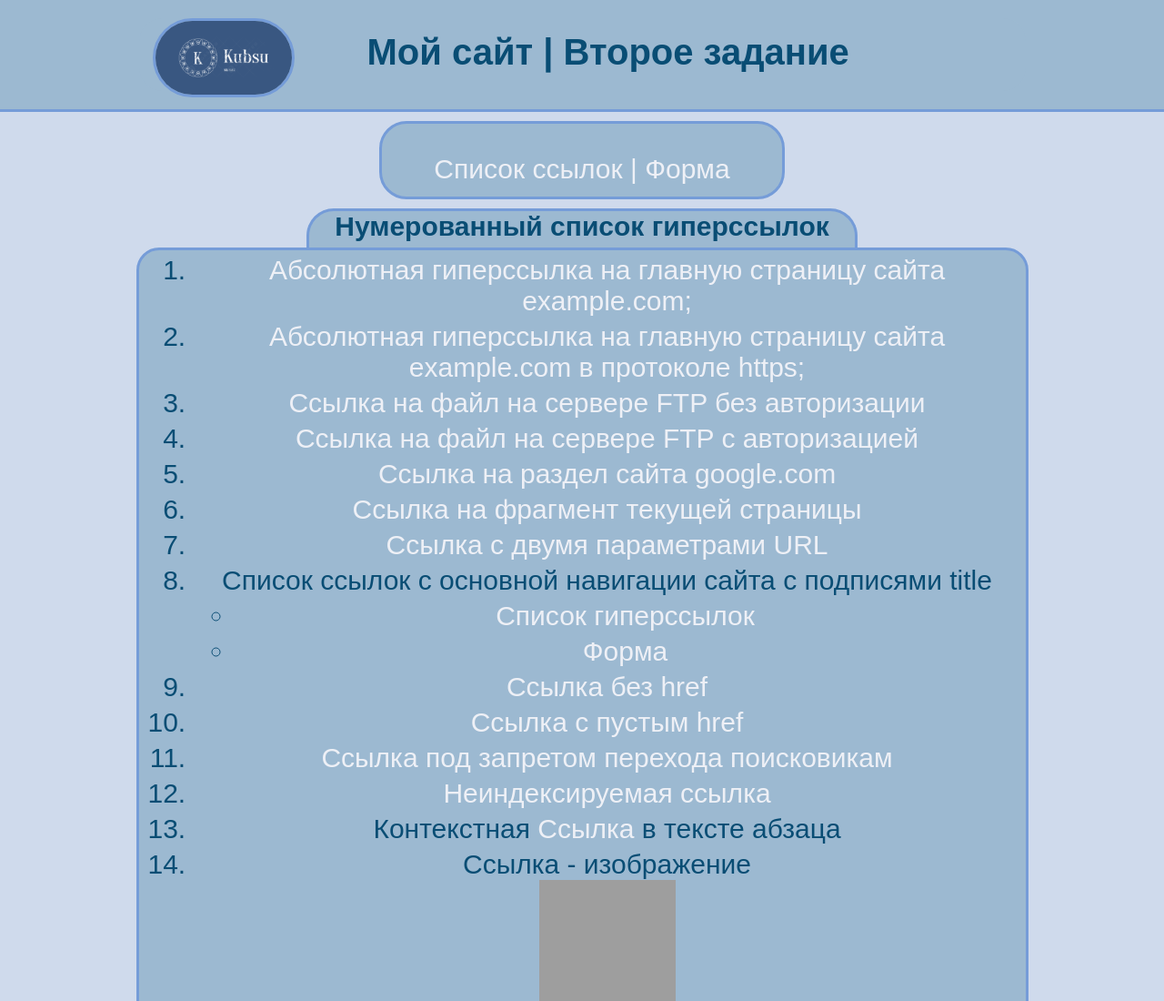
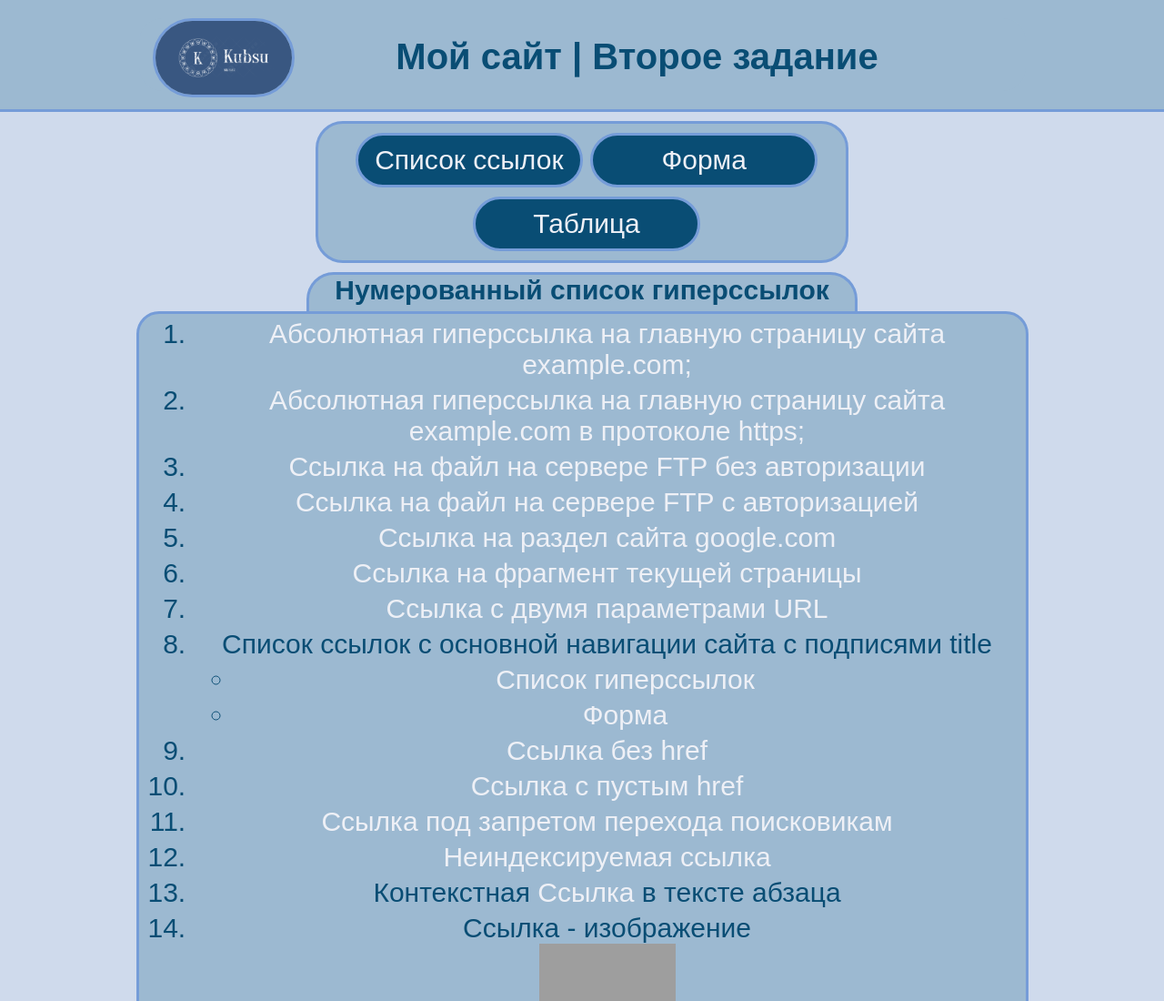
Before and after one commit to xrainie/web2, a plain HTML site: page index.html in a window 1280 px wide. Shown: the top 1100 px of the page at 91% size. Drawn offline with Linux system fonts and the light colour scheme; grey boxes are pictures that could not be loaded.

Commit message:
Merge branch 'main' of https://github.com/xrainie/web2

```diff
--- a/css/style.css
+++ b/css/style.css
@@ -26,12 +26,12 @@ div {
 header {
   border-bottom: 3px solid #759cd8;
   font-size: 60px;
-  text-align: center;
   padding: 20px 0 20px 0;
   background-color: #9cb9d1;
   height: 80px;
 }
 header div {
+  clear: both;
   border: none;
   max-height: 960px;
   margin: 0 auto;
@@ -39,27 +39,36 @@ header div {
   height: 80px;
 }
 header div a {
-  margin: 15px auto 0 80px;
-  float: left;
-}
-header a {
+  margin: 20px 50px 0px 0px;
+  display: inline-block;
   color: #094d74;
   font-size: 40px;
   font-weight: 600;
 }
+header img {
+  float: left;
+}
 .page-nav {
-  max-width: 400px;
-  align-content: center;
+  max-width: 550px;
   border: 3px solid #759cd8;
   border-radius: 30px;
   margin: 10px auto;
-  padding: 20px 40px 0 0;
-  height: 60px;
+  padding: 5px 30px 5px 0;
+  height: 140px;
   background-color: #9cb9d1;
 }
 .page-nav li {
   display: inline-block;
-  margin: 0 auto;
+  margin: 5px auto 5px auto;
+  width: 250px;
+  border: 3px solid #759cd8;
+  background-color: #094d74;
+  border-radius: 35px;
+  box-sizing: border-box;
+  padding: 10px;
+}
+.page-nav li:hover {
+  background-color: #759cd8;
 }
 .page-content {
   margin: 0 auto 10px auto;
--- a/index.html
+++ b/index.html
@@ -17,8 +17,8 @@
     <nav class="page-nav">
       <ul>
         <li><a href="#list">Список ссылок</a></li>
-        <li><a href="">|</a></li>
         <li><a href="#form">Форма</a></li>
+        <li><a href="#page-table">Таблица</a></li>
       </ul>
     </nav>
     <section class="list" id="list">
@@ -154,7 +154,7 @@
       </div>
     </section>
     <h2 class="page-content-bottom">Таблица</h2>
-    <div class="page-table">
+    <div class="page-table" id="page-table">
       <table>
         <caption>
           Caption
```
